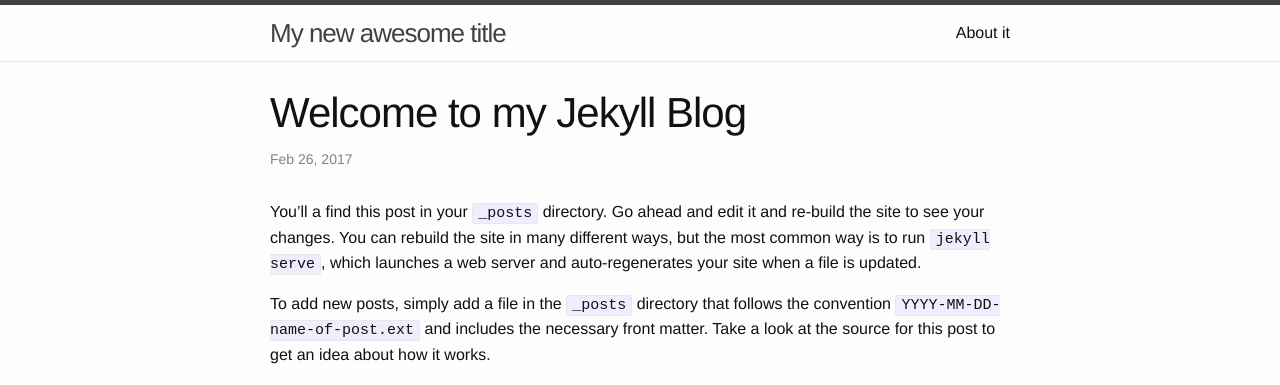
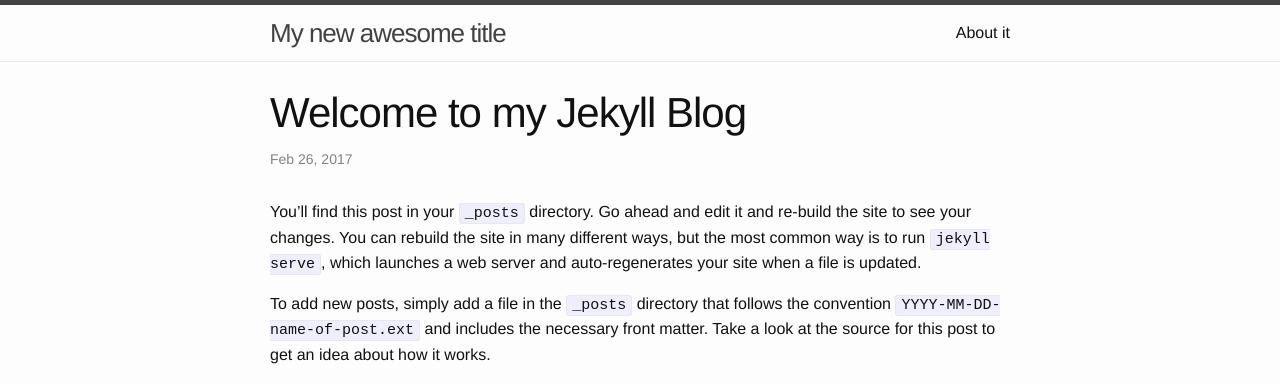
Before and after one commit to mintusers-gr/mintusers-blog, a Jekyll site: the page built from blog/_posts/2017-02-26-welcome-to-jekyll.markdown, in a window 1280 px wide. Shown: the top 385 px of the page. Built offline with Jekyll 4.4.1, drawn with Linux system fonts in a browser that asks for light colours.

```diff
--- a/blog/Gemfile
+++ b/blog/Gemfile
@@ -20,6 +20,9 @@ group :jekyll_plugins do
   gem 'jekyll-sitemap', '~> 1.0'
   gem 'jemoji', '~> 0.8.0'
 
+  # Extra non github-pages gems
+  gem 'jekyll-last-modified-at', '~> 1.0', '>= 1.0.1'
+
   # Disabled
   # gem 'jekyll-github-metadata', '~> 2.3', '>= 2.3.1'
   # gem 'jekyll-mentions', '~> 1.2'
--- a/blog/_config.yml
+++ b/blog/_config.yml
@@ -35,6 +35,7 @@ gems:
   - jekyll-relative-links
   - jekyll-seo-tag
   - jekyll-sitemap
+   - jekyll-last-modified-at
   - jemoji
 markdown: kramdown
 reload_port: 5678
--- a/blog/_posts/2017-02-26-welcome-to-jekyll.markdown
+++ b/blog/_posts/2017-02-26-welcome-to-jekyll.markdown
@@ -5,7 +5,7 @@ date:   2017-02-26 12:39:43 +0000
 categories: jekyll update
 ---
 
-You’ll a find this post in your `_posts` directory. Go ahead and edit it and re-build the site to see your changes. You can rebuild the site in many different ways, but the most common way is to run `jekyll serve`, which launches a web server and auto-regenerates your site when a file is updated.
+You’ll find this post in your `_posts` directory. Go ahead and edit it and re-build the site to see your changes. You can rebuild the site in many different ways, but the most common way is to run `jekyll serve`, which launches a web server and auto-regenerates your site when a file is updated.
 
 To add new posts, simply add a file in the `_posts` directory that follows the convention `YYYY-MM-DD-name-of-post.ext` and includes the necessary front matter. Take a look at the source for this post to get an idea about how it works.
 
```
Also changed, not shown: blog/Gemfile.lock.
